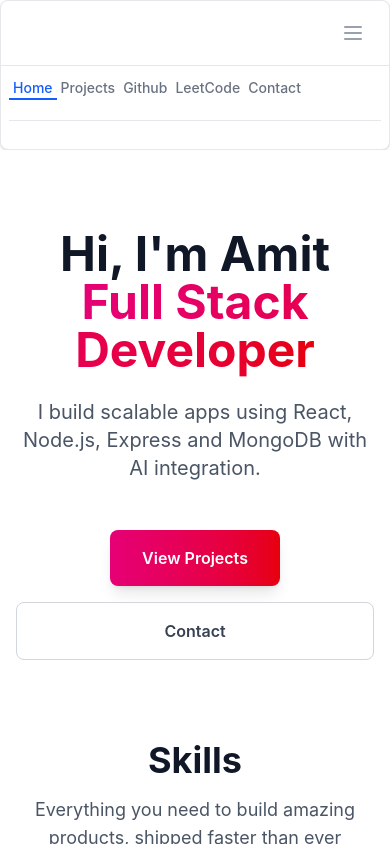
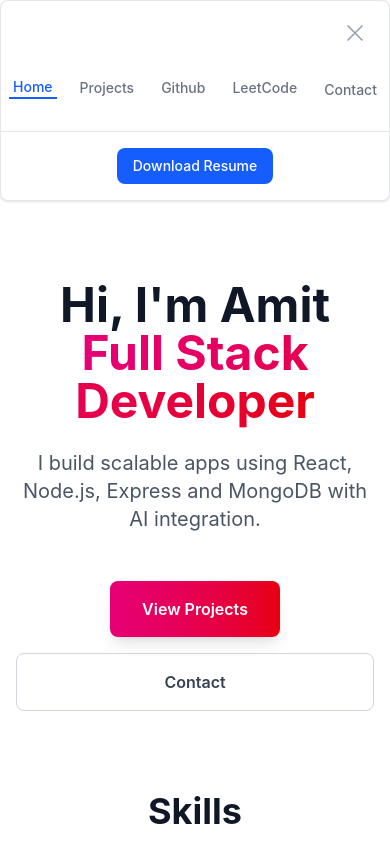
Before and after one commit to amitbishnoii/portfolio, a React app: page / in a window 390 px wide. Both pictures are taken after a click on the button 353 px from the left and 33 px from the top of the page. Shown: the top 844 px of the page. Built offline with nearby package versions, Linux system fonts and the light colour scheme; the HTML template or start-up script is replaced by a standard one.

Commit message:
animate navbar using motion and improve UI

```diff
--- a/package.json
+++ b/package.json
@@ -11,6 +11,7 @@
   },
   "dependencies": {
     "@tailwindcss/vite": "^4.3.2",
+    "motion": "^12.42.2",
     "react": "^19.2.7",
     "react-dom": "^19.2.7",
     "react-icons": "^5.7.0",
--- a/src/components/Navbar.jsx
+++ b/src/components/Navbar.jsx
@@ -1,11 +1,14 @@
 import { useState } from "react";
 import { NavLink } from "react-router-dom";
+import { GrClose } from "react-icons/gr";
+import { RxHamburgerMenu } from "react-icons/rx";
+import { motion } from "motion/react";
 
 export default function Navbar({ navItems }) {
     const [isMenuOpen, setIsMenuOpen] = useState(false);
 
     return (
-        <div className="sticky top-0 w-full bg-white dark:bg-black">
+        <div className="sticky z-20 top-0 w-full bg-white dark:bg-black">
             <nav className="z-10 bg-white dark:bg-black border border-gray-200 dark:border-zinc-800 rounded-lg shadow-sm">
                 <div className="max-w-7xl mx-auto px-4 sm:px-6 lg:px-8">
                     <div className="flex justify-between h-16">
@@ -38,27 +41,25 @@ export default function Navbar({ navItems }) {
                                 onClick={() => setIsMenuOpen(!isMenuOpen)}
                                 className="md:hidden inline-flex items-center justify-center p-2 rounded-md text-gray-400 hover:text-gray-500 dark:hover:text-gray-300 hover:bg-gray-100 dark:hover:bg-zinc-800 transition-colors"
                             >
-                                <svg
-                                    className="h-6 w-6"
-                                    fill="none"
-                                    viewBox="0 0 24 24"
-                                    stroke="currentColor"
-                                >
-                                    <path
-                                        strokeLinecap="round"
-                                        strokeLinejoin="round"
-                                        strokeWidth={2}
-                                        d="M4 6h16M4 12h16M4 18h16"
-                                    />
-                                </svg>
+                                {isMenuOpen === true ? (
+                                    <GrClose size={20} />
+                                ) : (
+                                    <RxHamburgerMenu size={20} />
+                                )}
                             </button>
                         </div>
                     </div>
                 </div>
 
-                {isMenuOpen && (
-                    <div className="md:hidden border-t border-gray-200 dark:border-zinc-800">
-                        <div className="px-2 pt-2 pb-3 space-y-1">
+                <motion.div
+                    initial={{ height: 0, opacity: 0 }}
+                    animate={{
+                        height: isMenuOpen ? "auto" : 0,
+                        opacity: isMenuOpen ? 1 : 0,
+                    }}
+                    transition={{ duration: 0.35 }}
+                >
+                    <div className="px-2 pt-2 pb-3 space-y-1 flex justify-between">
                         {navItems.map((item) => (
                             <NavLink
                                 key={item.name}
@@ -74,14 +75,13 @@ export default function Navbar({ navItems }) {
                                 {item.name}
                             </NavLink>
                         ))}
-                            <div className="border-t border-gray-200 dark:border-zinc-800 pt-4 mt-4">
-                                <button className="hidden md:block px-4 py-2 bg-blue-600 hover:bg-blue-700 text-white text-sm font-medium rounded-lg transition-colors cursor-pointer">
+                    </div>
+                    <div className="border-t border-gray-200 dark:border-zinc-800 pt-4 mt-4 flex items-center justify-center">
+                        <button className="md:block px-4 py-2 bg-blue-600 hover:bg-blue-700 text-white text-sm font-medium rounded-lg transition-colors cursor-pointer mb-4">
                             Download Resume
                         </button>
                     </div>
-                        </div>
-                    </div>
-                )}
+                </motion.div>
             </nav>
         </div>
     );
```
Also changed, not shown: 1 other file (tests, documents, lock files or other folders). Lines whose indentation alone changed are shown as unchanged.
